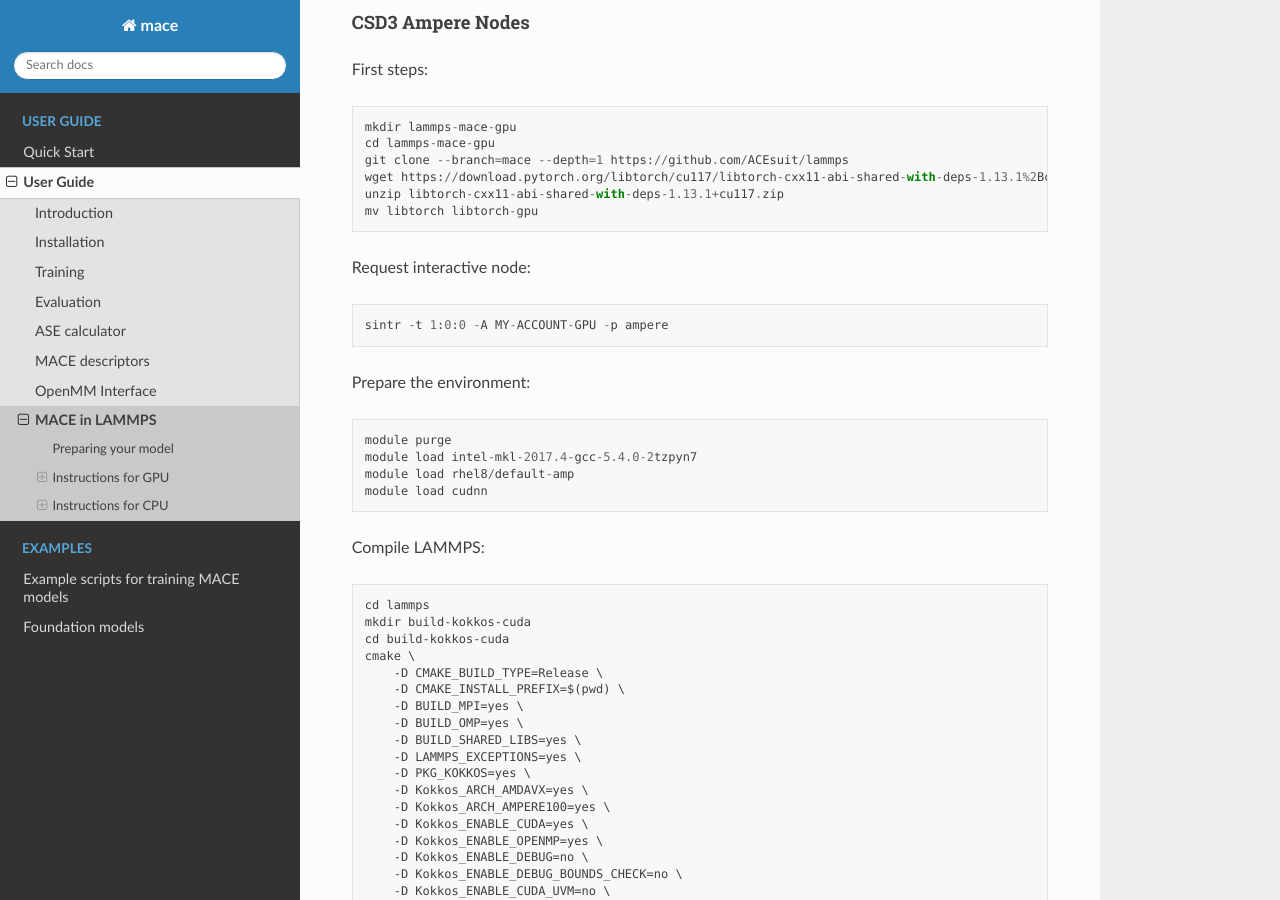
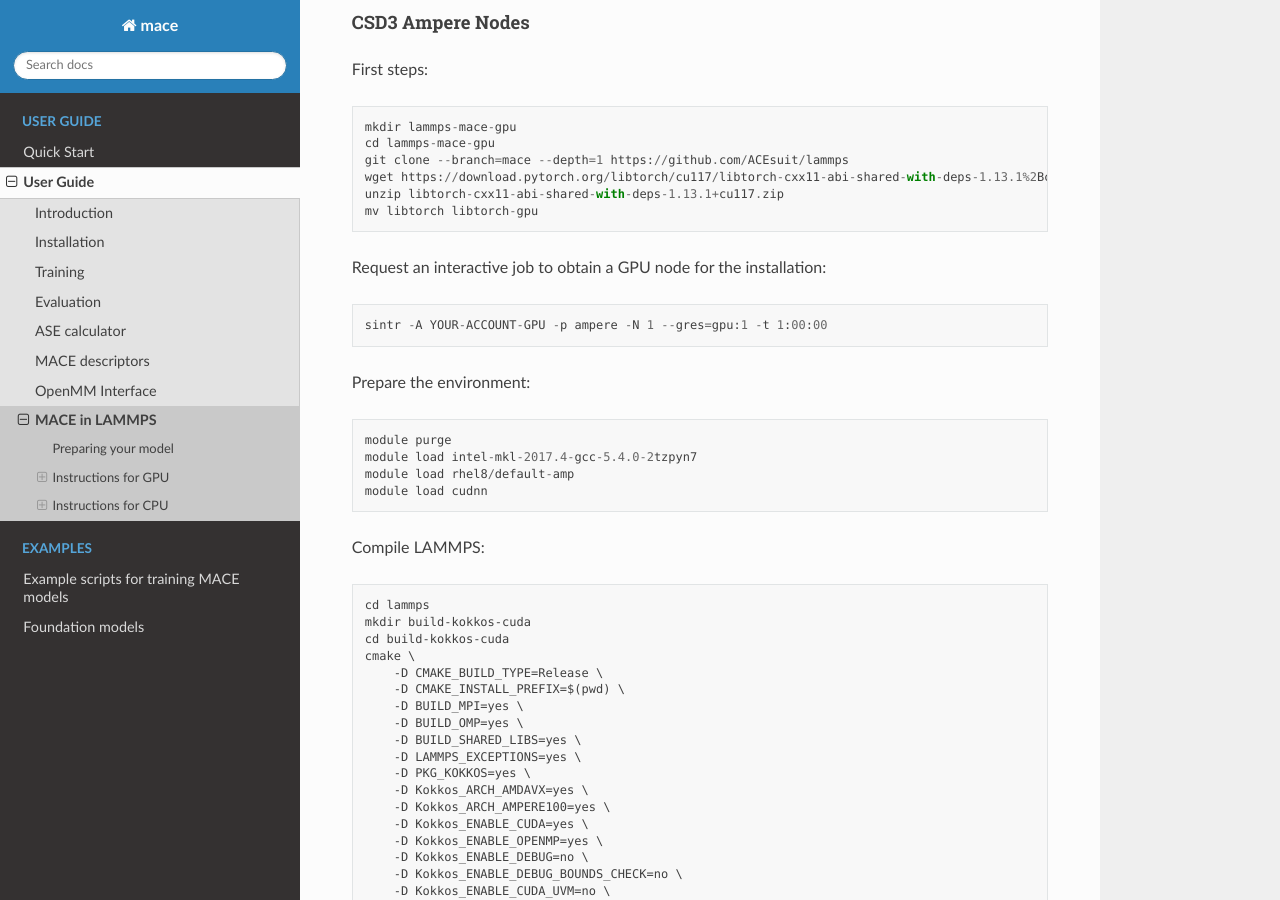
Before and after one commit to ACEsuit/mace, a Sphinx documentation site: the page built from docs/guide/lammps.rst, in a window 1280 px wide and 900 px high, scrolled down 769 px. Built offline with Sphinx 7.4.7 and the Read the Docs theme 2.0.0, drawn with Linux system fonts in a browser that asks for light colours; pages that are not in the unit, such as notebooks, are missing from menus.

Commit message:
tweak lammps docs.

```diff
--- a/docs/guide/lammps.rst
+++ b/docs/guide/lammps.rst
@@ -43,9 +43,9 @@ First steps::
     unzip libtorch-cxx11-abi-shared-with-deps-1.13.1+cu117.zip
     mv libtorch libtorch-gpu
 
-Request interactive node::
+Request an interactive job to obtain a GPU node for the installation::
 
-    sintr -t 1:0:0 -A MY-ACCOUNT-GPU -p ampere
+    sintr -A YOUR-ACCOUNT-GPU -p ampere -N 1 --gres=gpu:1 -t 1:00:00
 
 Prepare the environment::
 
```
